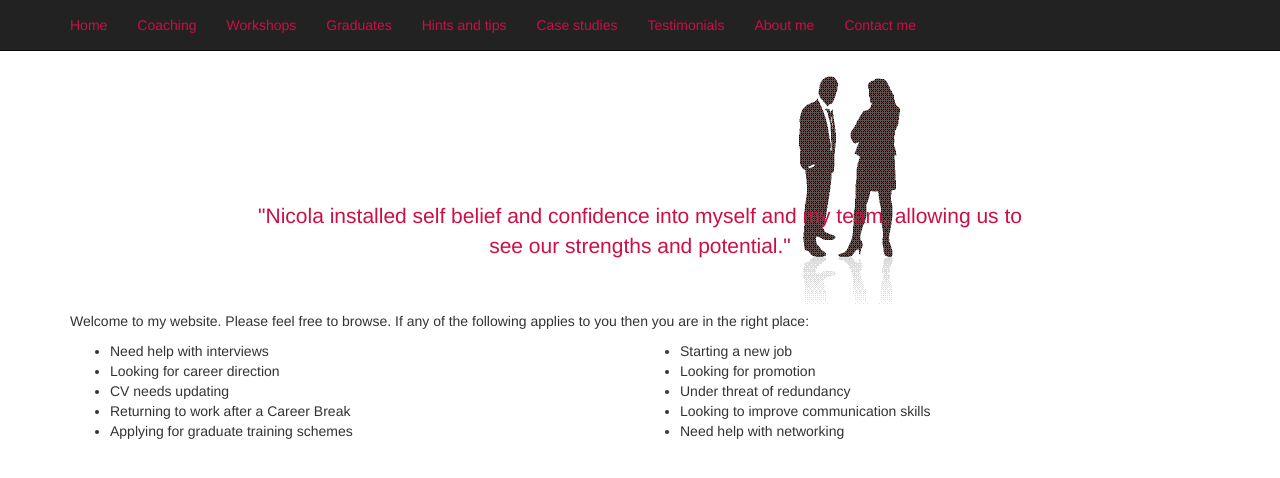
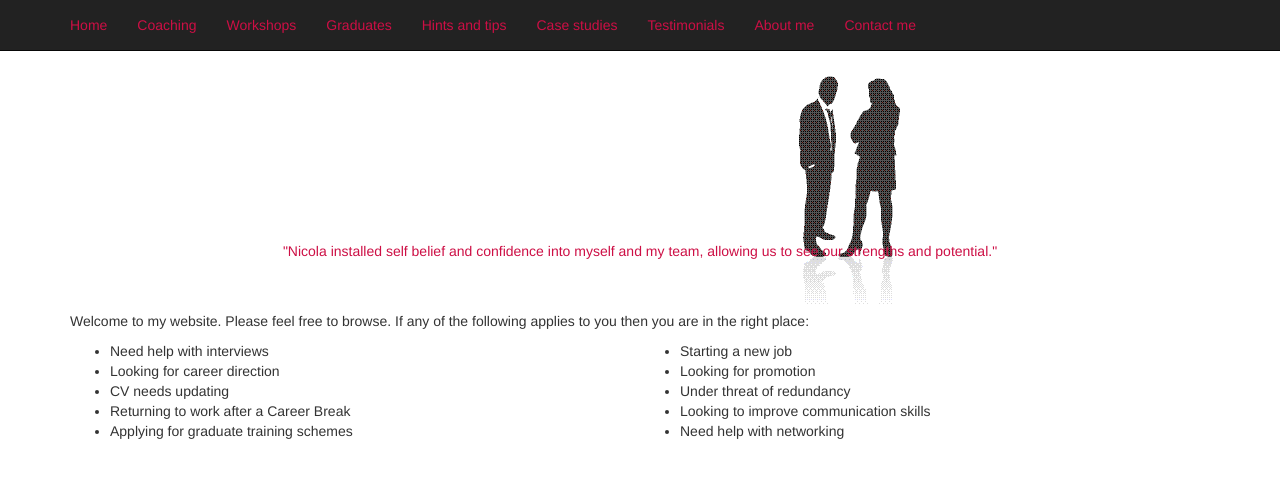
Before and after one commit to quimarche/nicolaatkins.com, a Jekyll site: the page built from index.html, in a window 1280 px wide. Shown: the top 478 px of the page. Built offline with Jekyll 4.4.1, drawn with Linux system fonts in a browser that asks for light colours; nearby versions of some CDN libraries.

Commit message:
Tweak carousel caption.

```diff
--- a/css/index.css
+++ b/css/index.css
@@ -1,6 +1,5 @@
 .carousel-caption {
     color: #cd0f45 !important;
-    font-size: 150%;
     text-shadow: none;
 }
 
```
